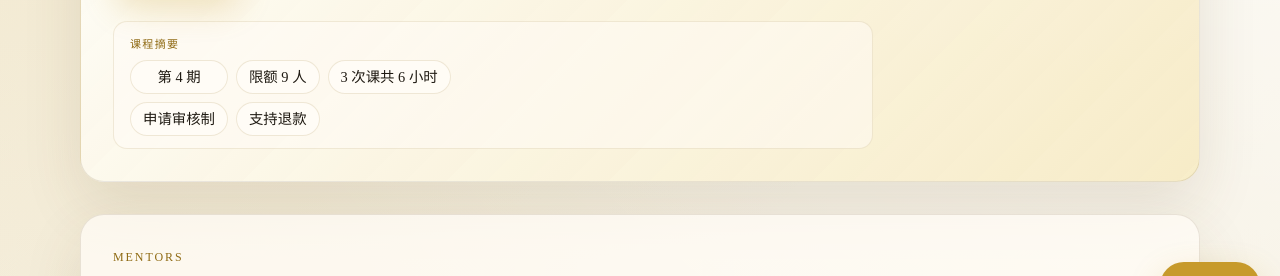
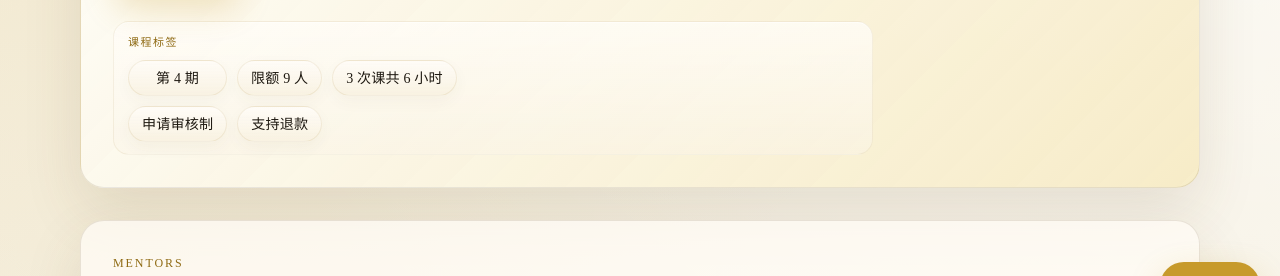
Before and after one commit to smallocean43658/tongyi-education-site, a plain HTML site: page index.html in a window 1280 px wide. Shown: the part 470-746 px from the top of the page. Drawn offline with Linux system fonts and the light colour scheme.

Commit message:
Refine hero course tags styling

```diff
--- a/index.html
+++ b/index.html
@@ -95,9 +95,9 @@
               </div>
             </aside>
           </div>
-          <div class="hero-panel" aria-label="课程摘要">
+          <div class="hero-panel" aria-label="课程标签">
             <div>
-              <span class="panel-label">课程摘要</span>
+              <span class="panel-label">课程标签</span>
               <div class="hero-summary-list">
                 <span>第 4 期</span>
                 <span>限额 9 人</span>
--- a/styles.css
+++ b/styles.css
@@ -348,15 +348,17 @@ main section {
 
 .hero-panel > div {
   min-height: auto;
-  padding: 12px 16px;
-  border-radius: 14px;
-  background: rgba(255, 252, 247, 0.5);
+  padding: 10px 14px 12px;
+  border-radius: 16px;
+  border: 1px solid rgba(143, 106, 19, 0.08);
+  background: linear-gradient(180deg, rgba(255, 253, 248, 0.78), rgba(250, 244, 231, 0.52));
+  box-shadow: inset 0 1px 0 rgba(255, 255, 255, 0.52);
   display: block;
 }
 
 .hero-panel .panel-label {
   font-size: 11px;
-  letter-spacing: 0.12em;
+  letter-spacing: 0.14em;
   line-height: 1.4;
 }
 
@@ -370,8 +372,8 @@ main section {
 .hero-summary-list {
   display: grid;
   grid-template-columns: repeat(3, minmax(0, max-content));
-  gap: 8px;
-  margin-top: 8px;
+  gap: 10px;
+  margin-top: 10px;
   justify-content: start;
 }
 
@@ -379,15 +381,17 @@ main section {
   display: inline-flex;
   align-items: center;
   justify-content: center;
-  min-height: 34px;
-  padding: 6px 12px;
+  min-height: 36px;
+  padding: 7px 13px;
   border-radius: 999px;
-  border: 1px solid rgba(143, 106, 19, 0.14);
-  background: rgba(255, 252, 247, 0.86);
+  border: 1px solid rgba(143, 106, 19, 0.1);
+  background: linear-gradient(180deg, rgba(255, 252, 247, 0.96), rgba(248, 241, 224, 0.88));
   color: var(--text);
-  font-size: 0.9rem;
-  line-height: 1.35;
+  font-size: 0.88rem;
+  line-height: 1.3;
+  letter-spacing: 0.01em;
   text-align: center;
+  box-shadow: 0 6px 16px rgba(88, 66, 21, 0.04);
 }
 
 .section-heading h2,
@@ -824,6 +828,7 @@ main section {
     padding: 8px 10px;
     text-align: center;
     white-space: normal;
+    font-size: 0.84rem;
   }
 
   .floating-cta {
```
